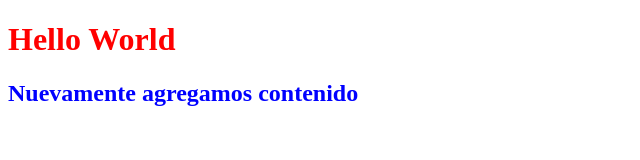
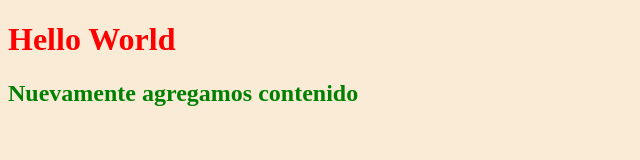
Before and after one commit to ivangonzalez6/practicaGit, a plain HTML site: page index.html in a window 1280 px wide. Shown: the whole page, without its empty margins (0-640 px from the left). Drawn offline with Linux system fonts and the light colour scheme.

Commit message:
Update styles.css
Agregamos color al background del body y cambiamos el color del h2

```diff
--- a/css/styles.css
+++ b/css/styles.css
@@ -1,7 +1,11 @@
+body{
+    background-color: antiquewhite;
+}
+
 h1 {
   color: red;
 }
 
 h2 {
-  color: blue;
+  color: green;
 }
```
